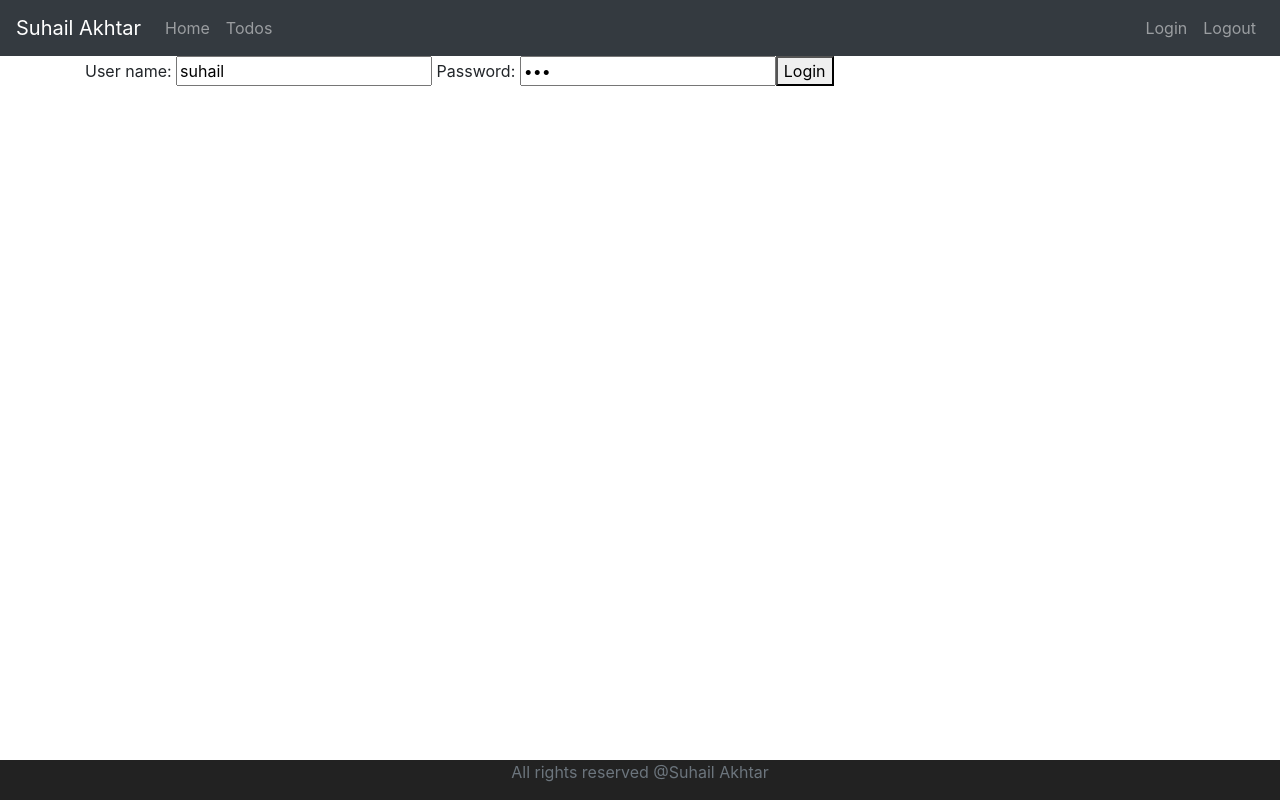
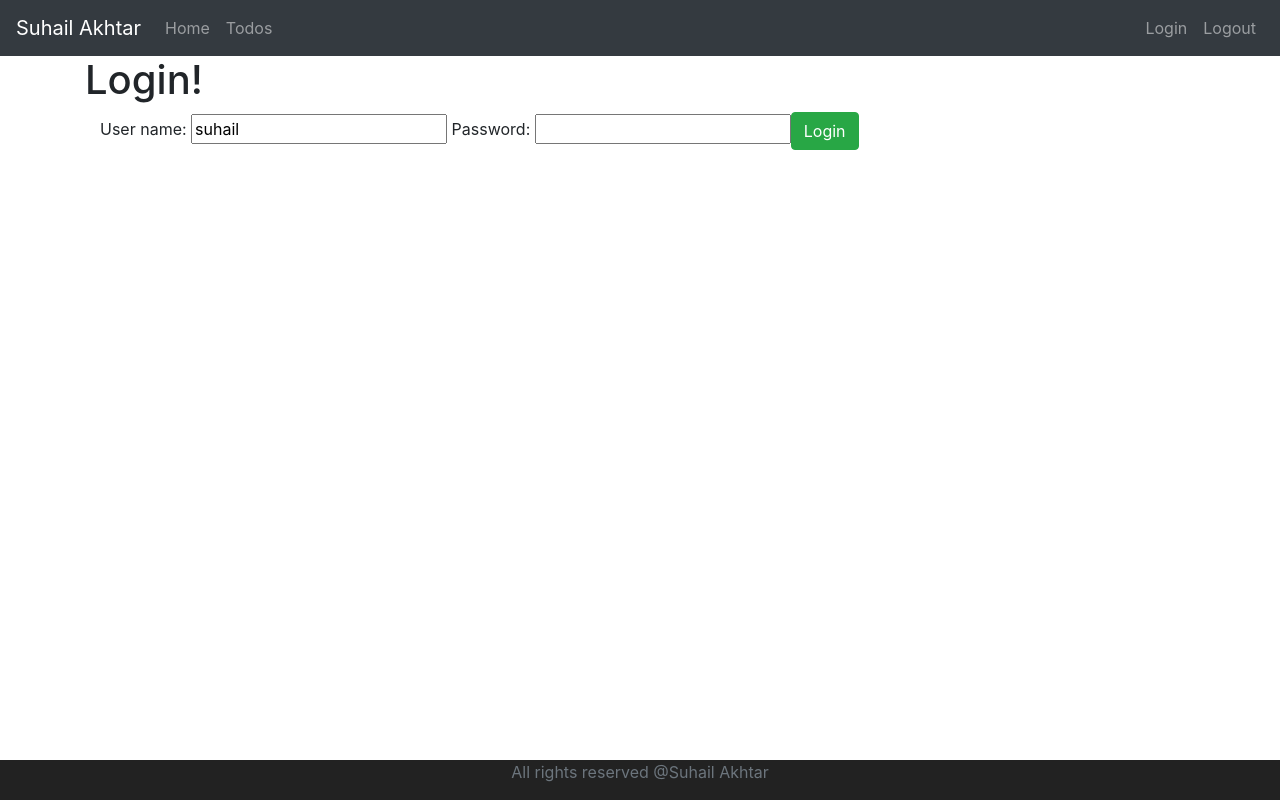
Before and after one commit to suhailakhtar039/springboot-angular, an Angular app in the folder frontend/todo/: page / in a window 1280 px wide. Built offline with nearby package versions, Linux system fonts and the light colour scheme.

Commit message:
login created

```diff
--- a/frontend/todo/src/app/login/login.component.html
+++ b/frontend/todo/src/app/login/login.component.html
@@ -1,8 +1,12 @@
-<small *ngIf="invalidLogin">{{ errorMessage }}</small>
-<div>
-  User name:
-  <input type="username" name="username" [(ngModel)]="username" />
-  Password:
-  <input type="password" name="password" [(ngModel)]="password" />
-  <button (click)="handleLogin()">Login</button>
+<h1>Login!</h1>
+
+<div class="container">
+  <div class="alert alert-warning" *ngIf="invalidLogin">{{ errorMessage }}</div>
+  <div>
+    User name:
+    <input type="username" name="username" [(ngModel)]="username" />
+    Password:
+    <input type="password" name="password" [(ngModel)]="password" />
+    <button class="btn btn-success" (click)="handleLogin()">Login</button>
+  </div>
 </div>
--- a/frontend/todo/src/app/login/login.component.ts
+++ b/frontend/todo/src/app/login/login.component.ts
@@ -12,7 +12,7 @@ import { Router } from '@angular/router';
 })
 export class LoginComponent {
   username = 'suhail';
-  password = 'abc';
+  password = '';
   errorMessage = 'invalid credentials';
   invalidLogin = false;
 
```
